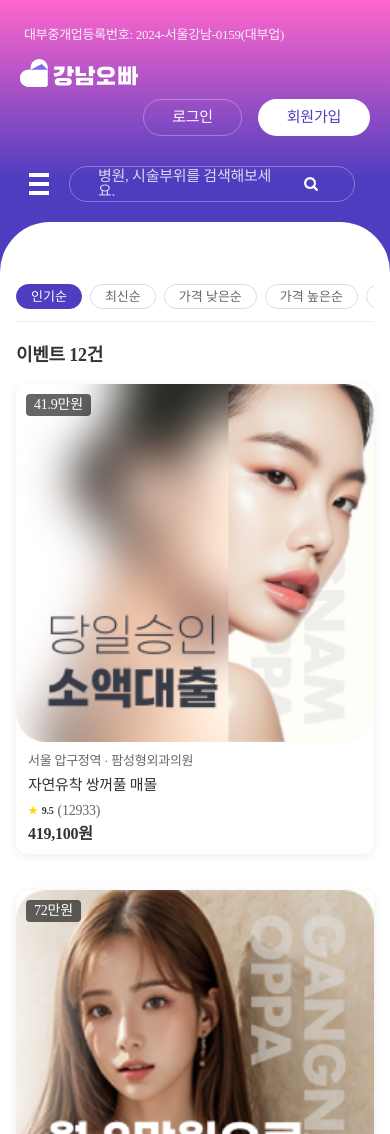
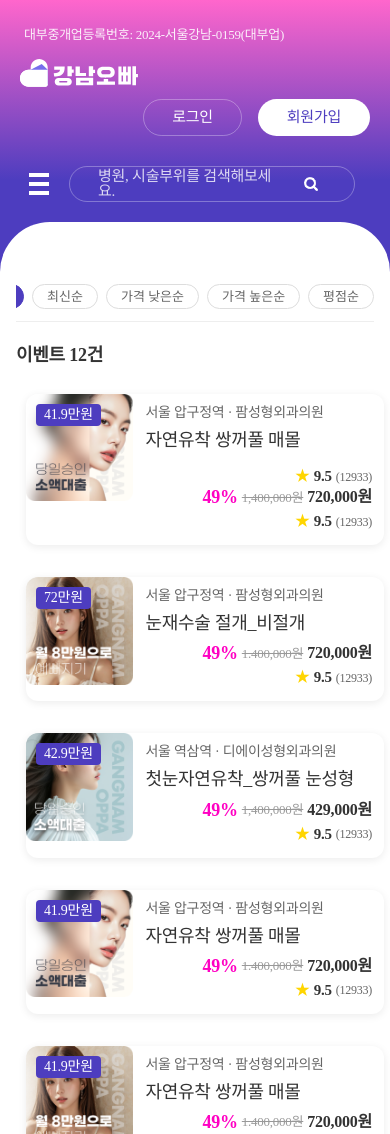
Before and after one commit to leeyirie/GN_webapp_edit, a plain HTML site: page eyeSurgery.html in a window 390 px wide. Shown: the top 1134 px of the page. Drawn offline with nearby package versions, Linux system fonts and the light colour scheme; a web font is replaced by a local one.

```diff
--- a/css/style.css
+++ b/css/style.css
@@ -2933,13 +2933,13 @@
 }
 
 .hospital-location {
-    font-size: 14px;
+    font-size: 18px;
     color: #666;
     margin-bottom: 8px;
 }
 
 .hospital-info h3 {
-    font-size: 18px;
+    font-size: 24px;
     font-weight: 500;
     color: #333;
     margin-bottom: 12px;
@@ -2954,11 +2954,14 @@
 .rating {
     display: flex;
     align-items: center;
-    margin-bottom: 8px;
+    justify-content: flex-end;
+    margin-bottom: 0px;
+    font-size: 18px;
+    margin-top: 14px;
 }
 
 .rating .stars {
-    color: #FFD700;
+    color: rgb(255, 213, 0);
     margin-right: 4px;
 }
 
@@ -2976,16 +2979,24 @@
 .price-info {
     display: flex;
     align-items: center;
+    justify-content: flex-end;
     gap: 8px;
+    margin-top: 0;
 }
 
 .price-info .discount {
-    color: #ff3b3b;
+    color: rgb(255, 0, 195);
     font-weight: 600;
-}
-
-.price-info .price,
-.price {
+    font-size: 24px;
+}
+
+.price-info .price-before {
+    color: #999;
+    text-decoration: line-through;
+    font-size: 16px;
+}
+
+.price-info .price {
     font-size: 20px;
     font-weight: 600;
     color: #333;
@@ -2993,42 +3004,107 @@
 
 /* 반응형 스타일 */
 @media screen and (max-width: 768px) {
-    .hospital-events {
-        grid-template-columns: repeat(auto-fill, minmax(250px, 1fr));
-    }
-
-    .hospital-info h3 {
-        font-size: 16px;
+    .hospital-event-item {
+        flex-direction: column;
+    }
+
+    .event-image {
+        width: 100%;
+        height: 200px;
+    }
+
+    .event-info {
+        padding: 15px;
     }
 
     .hospital-location {
+        font-size: 16px;
+    }
+
+    .event-title {
+        font-size: 20px;
+    }
+
+    .rating {
+        font-size: 16px;
+        margin-top: 10px;
+    }
+
+    .rating .reviews {
         font-size: 13px;
     }
 
-    .price-info .price,
-    .price {
+    .price-info {
+        gap: 6px;
+    }
+
+    .price-info .discount {
+        font-size: 20px;
+    }
+
+    .price-info .price-before {
+        font-size: 14px;
+    }
+
+    .price-info .price {
         font-size: 18px;
     }
 }
 
 @media screen and (max-width: 480px) {
-    .hospital-events {
-        grid-template-columns: 1fr;
-        margin: 0;
-    }
-
     .hospital-event-item {
-        margin: 0 0 16px;
-    }
-
-    .hospital-info {
+        flex-direction: column;
+    }
+
+    .event-image {
+        width: 100%;
+        height: 180px;
+    }
+
+    .event-info {
         padding: 12px;
     }
-}
+
+    .hospital-location {
+        font-size: 14px;
+    }
+
+    .event-title {
+        font-size: 18px;
+    }
+
+    .rating {
+        font-size: 15px;
+        margin-top: 8px;
+    }
+
+    .rating .reviews {
+        font-size: 12px;
+    }
+
+    .price-info {
+        gap: 4px;
+    }
+
+    .price-info .discount {
+        font-size: 18px;
+    }
+
+    .price-info .price-before {
+        font-size: 13px;
+    }
+
+    .price-info .price {
+        font-size: 16px;
+    }
+}
+
+
 
 /* 정렬 옵션 스타일 */
 .sort-options {
     display: flex;
+    justify-content: right;
     gap: 12px;
     margin-bottom: 24px;
     padding: 20px 0;
@@ -3090,19 +3166,21 @@
     width: 200px;
     height: 200px;
     flex-shrink: 0;
+    overflow: hidden;
 }
 
 .event-image img {
     width: 100%;
     height: 100%;
     object-fit: cover;
+    object-position: center;
 }
 
 .rank-badge {
     position: absolute;
     left: 10px;
     top: 10px;
-    background: rgba(0, 0, 0, 0.6);
+    background: #4d3dbf;
     color: #fff;
     padding: 4px 8px;
     border-radius: 4px;
@@ -3134,11 +3212,13 @@
 .rating {
     display: flex;
     align-items: center;
-    margin-bottom: 8px;
+    justify-content: flex-end;
+    margin-bottom: 4px;
+    font-size: 18px;
 }
 
 .rating .stars {
-    color: #FFD700;
+    color: rgb(255, 213, 0);
     margin-right: 4px;
 }
 
@@ -3156,21 +3236,27 @@
 .price-info {
     margin-top: auto;
     display: flex;
+    justify-content: right;
     align-items: center;
     gap: 8px;
 }
 
+
 .price-info .discount {
-    color: #ff3b3b;
+    color:rgb(255, 0, 195);
     font-weight: 600;
-}
-
-.price-info .price,
-.price {
+    font-size: 24px;
+}
+
+.price-info .price {
     font-size: 20px;
     font-weight: 600;
     color: #333;
-}
+    display: flex;
+    justify-content: right;
+}
+
+
 
 /* 반응형 스타일 */
 @media screen and (max-width: 768px) {
@@ -3192,7 +3278,7 @@
     }
 
     .hospital-event-item {
-        flex-direction: column;
+        flex-direction: row;
     }
 
     .event-image {
@@ -3254,7 +3340,8 @@
     }
 }
 
-/* 페이지네이션 스타일 */
+
+/* [추가] 각 퀵 메뉴에서 클릭시 들어가는 페이지에서 페이지네이션 스타일 */
 .pagination {
     display: flex;
     justify-content: center;
@@ -3342,3 +3429,186 @@
         font-size: 12px;
     }
 }
+
+@media screen and (max-width: 768px) {
+    .hospital-events-list {
+        gap: 15px;
+    }
+
+    .hospital-event-item {
+        flex-direction: row;
+    }
+
+    .event-image {
+        width: 30%;
+        height: 0;
+        padding-top: 100%;
+    }
+
+    .event-image img {
+        width: 100%;
+        height: 100%;
+        object-fit: cover;
+        object-position: center;
+    }
+
+    .event-info {
+        padding: 15px;
+    }
+
+    .hospital-location {
+        font-size: 16px;
+    }
+
+    .event-title {
+        font-size: 20px;
+    }
+
+    .rating {
+        font-size: 16px;
+        margin-top: 10px;
+    }
+
+    .rating .reviews {
+        font-size: 13px;
+    }
+
+    .price-info {
+        gap: 6px;
+    }
+
+    .price-info .discount {
+        font-size: 20px;
+    }
+
+    .price-info .price-before {
+        font-size: 14px;
+    }
+
+    .price-info .price {
+        font-size: 18px;
+    }
+}
+
+@media screen and (max-width: 480px) {
+    .hospital-events-list {
+        gap: 12px;
+    }
+
+    .hospital-event-item {
+        flex-direction: row;
+        width: 100%;
+        height: 150px;
+    }
+
+    .event-image {
+        width: 30%;
+        height: 0;
+        padding-top: 100%;
+    }
+
+    .event-image img {
+        width: 100%;
+        height: 100%;
+        object-fit: cover;
+        object-position: center;
+    }
+
+    .event-info {
+        padding: 12px;
+    }
+
+    .hospital-location {
+        font-size: 14px;
+    }
+
+    .event-title {
+        font-size: 18px;
+    }
+
+    .rating {
+        font-size: 15px;
+        margin-top: 8px;
+    }
+
+    .rating .reviews {
+        font-size: 12px;
+    }
+
+    .price-info {
+        gap: 4px;
+    }
+
+    .price-info .discount {
+        font-size: 18px;
+    }
+
+    .price-info .price-before {
+        font-size: 13px;
+    }
+
+    .price-info .price {
+        font-size: 16px;
+    }
+}
+
+/* [수정] 이벤트 썸네일 이미지 스타일 */
+.event-image {
+    position: relative;
+    width: 200px;
+    height: 200px;
+    flex-shrink: 0;
+    overflow: hidden;
+}
+
+.event-image img {
+    width: 100%;
+    height: 100%;
+    object-fit: cover;
+    object-position: center;
+}
+
+/* [수정] 반응형 스타일 */
+@media screen and (max-width: 768px) {
+    .hospital-event-item {
+        flex-direction: row;
+    }
+
+    .event-image {
+        width: 30%;
+        height: 0;
+        padding-top: 30%;
+    }
+
+    .event-image img {
+        position: absolute;
+        top: 0;
+        left: 0;
+        width: 100%;
+        height: 100%;
+        object-fit: contain;
+    }
+}
+
+@media screen and (max-width: 480px) {
+    .hospital-event-item {
+        flex-direction: row;
+        width: 100%;
+        height: auto;
+    }
+
+    .event-image {
+        width: 30%;
+        height: 0;
+        padding-top: 30%;
+    }
+
+    .event-image img {
+        position: absolute;
+        top: 0;
+        left: 0;
+        width: 100%;
+        height: 100%;
+        object-fit: contain;
+    }
+}
--- a/eyeSurgery.html
+++ b/eyeSurgery.html
@@ -90,7 +90,16 @@
                                     <span class="score">9.5</span>
                                     <span class="reviews">(12933)</span>
                                 </div>
-                                <div class="price">419,100원</div>
+                                <div class="price-info">
+                                    <span class="discount">49%</span>
+                                    <span class="price-before">1,400,000원</span>
+                                    <span class="price">720,000원</span>
+                                </div>
+                                <div class="rating">
+                                    <span class="stars">★</span>
+                                    <span class="score">9.5</span>
+                                    <span class="reviews">(12933)</span>
+                                </div>
                             </div>
                         </div>
 
@@ -102,14 +111,15 @@
                             <div class="event-info">
                                 <div class="hospital-location">서울 압구정역 · 팜성형외과의원</div>
                                 <h3 class="event-title">눈재수술 절개_비절개</h3>
+                                <div class="price-info">
+                                    <span class="discount">49%</span>
+                                    <span class="price-before">1.400,000원</span>
+                                    <span class="price">720,000원</span>
+                                </div>
                                 <div class="rating">
                                     <span class="stars">★</span>
-                                    <span class="score">9.4</span>
-                                    <span class="reviews">(6164)</span>
-                                </div>
-                                <div class="price-info">
-                                    <span class="discount">49%</span>
-                                    <span class="price">720,000원</span>
+                                    <span class="score">9.5</span>
+                                    <span class="reviews">(12933)</span>
                                 </div>
                             </div>
                         </div>
@@ -122,14 +132,15 @@
                             <div class="event-info">
                                 <div class="hospital-location">서울 역삼역 · 디에이성형외과의원</div>
                                 <h3 class="event-title">첫눈자연유착_쌍꺼풀 눈성형</h3>
+                                <div class="price-info">
+                                    <span class="discount">49%</span>
+                                    <span class="price-before">1,400,000원</span>
+                                    <span class="price">429,000원</span>
+                                </div>
                                 <div class="rating">
                                     <span class="stars">★</span>
-                                    <span class="score">9.6</span>
-                                    <span class="reviews">(8520)</span>
-                                </div>
-                                <div class="price-info">
-                                    <span class="discount">49%</span>
-                                    <span class="price">429,000원</span>
+                                    <span class="score">9.5</span>
+                                    <span class="reviews">(12933)</span>
                                 </div>
                             </div>
                         </div>
@@ -141,12 +152,17 @@
                             <div class="event-info">
                                 <div class="hospital-location">서울 압구정역 · 팜성형외과의원</div>
                                 <h3 class="event-title">자연유착 쌍꺼풀 매몰</h3>
+
+                                <div class="price-info">
+                                    <span class="discount">49%</span>
+                                    <span class="price-before">1.400,000원</span>
+                                    <span class="price">720,000원</span>
+                                </div>
                                 <div class="rating">
                                     <span class="stars">★</span>
                                     <span class="score">9.5</span>
                                     <span class="reviews">(12933)</span>
                                 </div>
-                                <div class="price">419,100원</div>
                             </div>
                         </div>
                         <div class="hospital-event-item">
@@ -157,12 +173,16 @@
                             <div class="event-info">
                                 <div class="hospital-location">서울 압구정역 · 팜성형외과의원</div>
                                 <h3 class="event-title">자연유착 쌍꺼풀 매몰</h3>
+                                <div class="price-info">
+                                    <span class="discount">49%</span>
+                                    <span class="price-before">1.400,000원</span>
+                                    <span class="price">720,000원</span>
+                                </div>
                                 <div class="rating">
                                     <span class="stars">★</span>
                                     <span class="score">9.5</span>
                                     <span class="reviews">(12933)</span>
                                 </div>
-                                <div class="price">419,100원</div>
                             </div>
                         </div>
                     </div>
@@ -171,6 +191,7 @@
                         <button class="page-btn prev" disabled>
                             <span class="arrow">〈</span>
                         </button>
+
                         <div class="page-numbers">
                             <button class="page-number active">1</button>
                             <button class="page-number">2</button>
```
Also changed, not shown: hospital.html (added, +229 -0 lines). Lines whose indentation alone changed are shown as unchanged.
